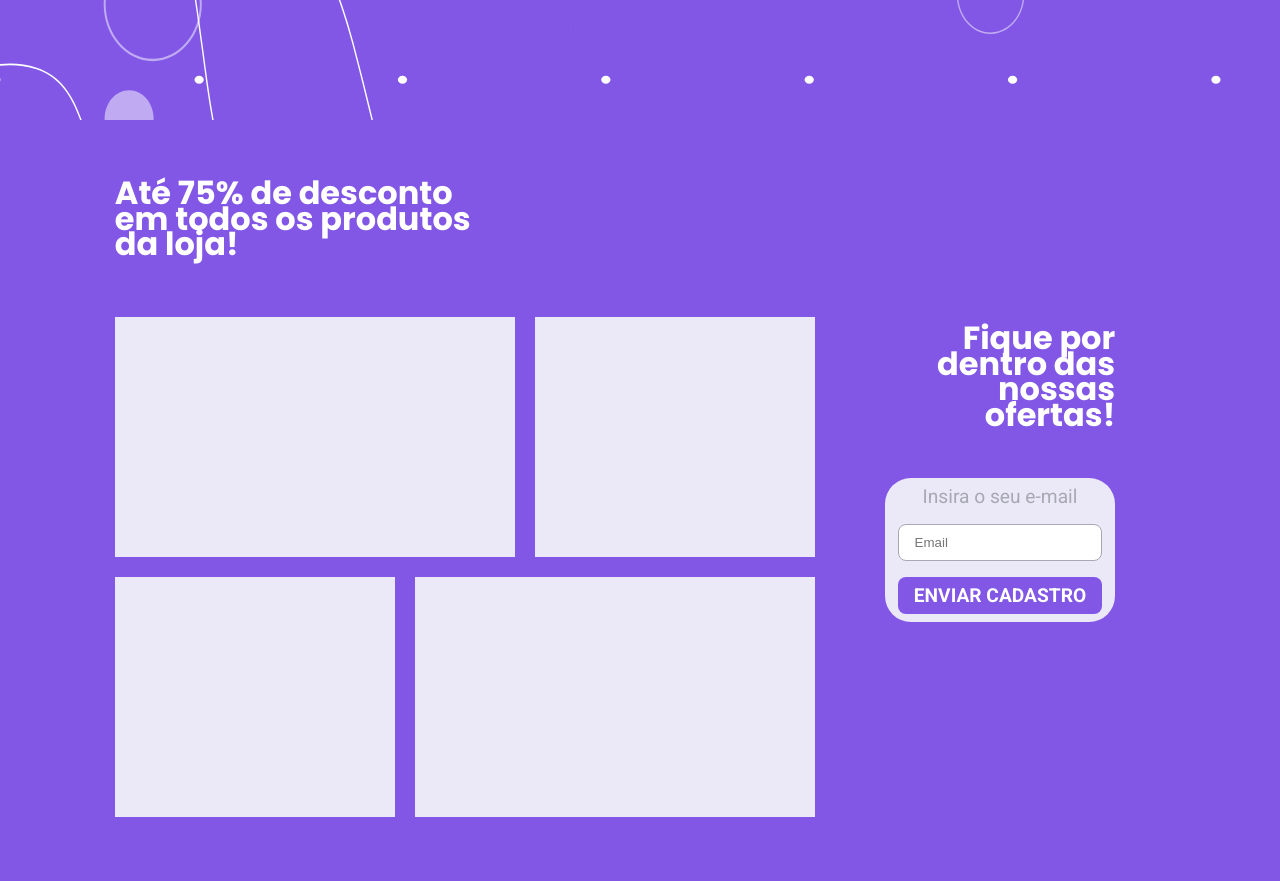
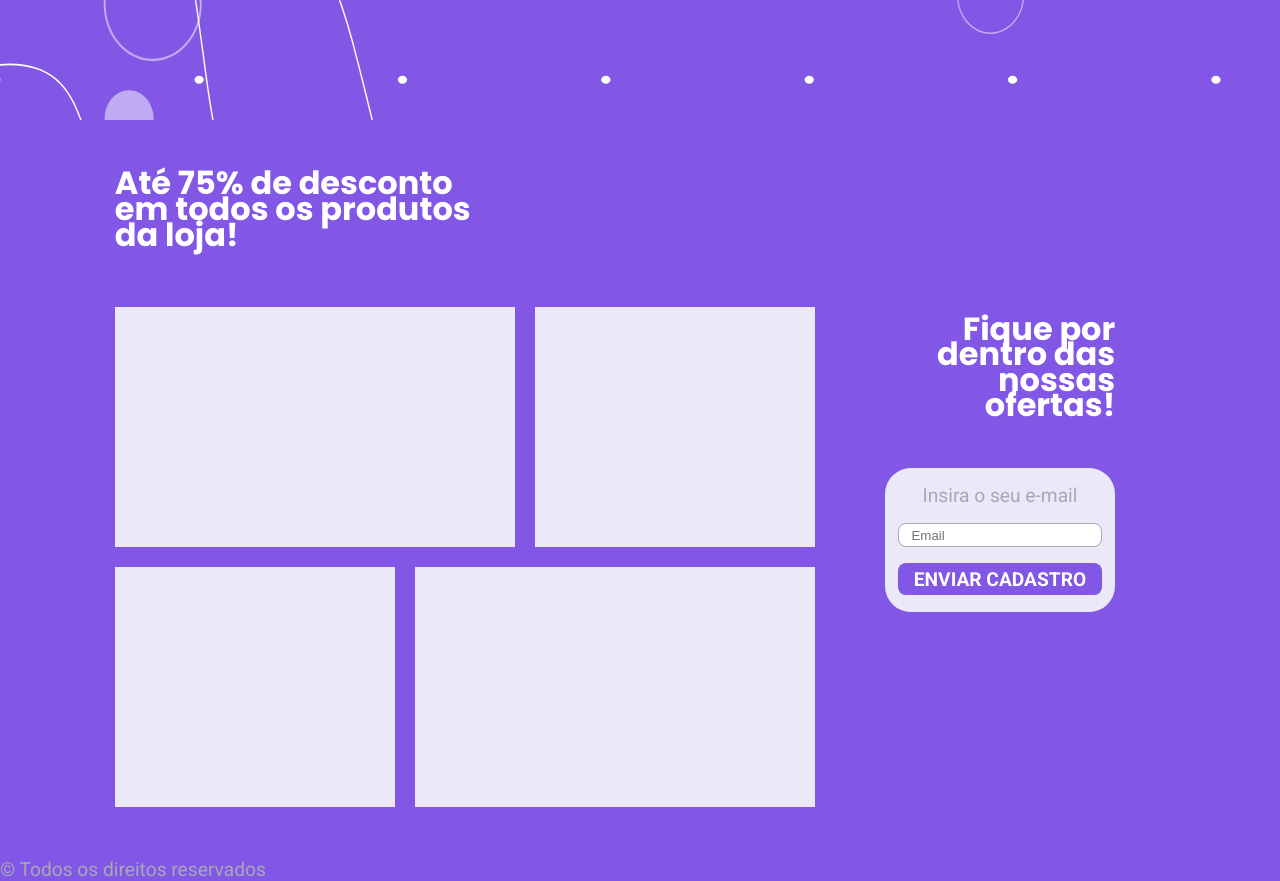
Before and after one commit to julianahvalle/landingpage-gamaacademy, a plain HTML site: page index.html in a window 1280 px wide. Shown: the part 600-1481 px from the top of the page. Drawn offline with Linux system fonts and the light colour scheme.

Commit message:
landing-page

```diff
--- a/index.html
+++ b/index.html
@@ -67,8 +67,9 @@
         </div>
     </section>
     <footer>
-        <script type="text/javascript" src="./script.js"></script>
+        <p> © Todos os direitos reservados</p>
     </footer>
 </body>
+<script type="text/javascript" src="./script.js"></script>
 
 </html>
--- a/style.css
+++ b/style.css
@@ -7,8 +7,10 @@
 
 /* body */
 
-body {
+body,
+html {
   background: #8257e6;
+  font-size: 16px;
 }
 
 /* header */
@@ -41,7 +43,7 @@ body {
   display: flex;
   flex-direction: row;
   justify-content: center;
-  padding: 60px;
+  padding: 6.3vh;
 }
 
 .descount {
@@ -132,12 +134,12 @@ input {
   align-items: center;
   justify-content: center;
 
-  margin-top: 16px;
-  height: 37px;
+  margin-top: 2vh;
+  height: 3vh;
   width: 16vw;
   border-radius: 8px;
   border: 1px solid #a8a8b3;
-  padding: 0 16px;
+  padding: 0 1vw;
   background: #fff;
   color: #a8a8b3;
 }
@@ -147,8 +149,8 @@ strong {
   font-size: 1.2rem;
 }
 button {
-  margin-top: 16px;
-  height: 37px;
+  margin-top: 2vh;
+  height: 4vh;
   width: 16vw;
   border-radius: 8px;
   background: #8257e6;
```
